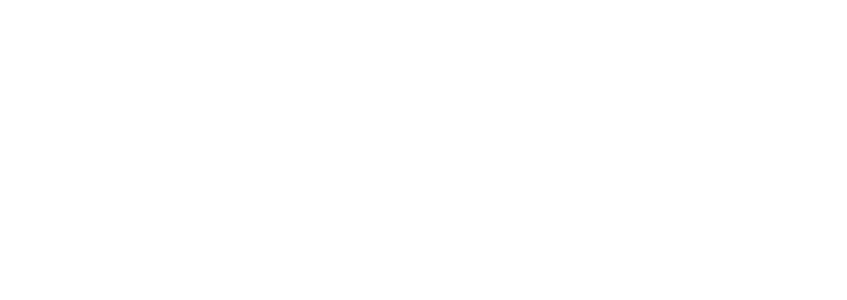
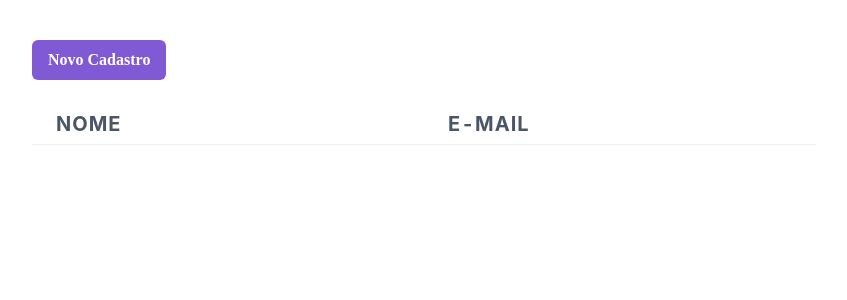
Before and after one commit to thiagolazaro/crud-react, a React (Vite) app: page / in a window 1280 px wide. Shown: the top 300 px of the page, without its empty margins (216-1063 px from the left). Built offline with nearby package versions, Linux system fonts and the light colour scheme.

Commit message:
Finalizando crud - cadastro de clientes

```diff
--- a/src/App.tsx
+++ b/src/App.tsx
@@ -12,10 +12,96 @@ import {
   Tbody,
   useBreakpointValue,
 } from "@chakra-ui/react";
+import {useEffect, useState} from "react";
+import ModalComponent from "./components/ModalComponent";
 
 
 const App = () => {
-  return <></>;
+  const { isOpen, onOpen, onClose } = useDisclosure();
+  const [data, setData] = useState([]);
+  const [dataEdit, setDataEdit] = useState({});
+
+  const isMobile = useBreakpointValue({
+    base: true,
+    lg: false,
+  });
+
+  useEffect(() => {
+    const db_clientes = localStorage.getItem("cad_cliente")
+     ? JSON.parse(localStorage.getItem("cad_cliente"))
+     : [];
+
+     setData(db_clientes);
+
+  }, [setData]);
+
+  const handleRemove = (email) => {
+    const newArray = data.filter((item) => item.email !== email);
+    setData(newArray);
+    localStorage.setItem("cad_cliente", JSON.stringify(newArray));
+  };
+
+  return (
+    <Flex
+      h="100vh"
+      align="center"
+      justify="center"
+      fontSize="20px"
+      fontFamily="poppins"
+    >
+      <Box maxW={800} w="100%" h="100vh" py={10} px={2}>
+        <Button colorScheme="purple" onClick={() => [setDataEdit({}), onOpen()]}>
+          Novo Cadastro
+        </Button>
+
+        <Box overflowY="auto" height="100%">
+          <Table mt="6">
+            <Thead>
+              <Tr>
+                <Th maxW={isMobile ? 5 : 100} fontSize="20px">Nome</Th>
+                <Th maxW={isMobile ? 5 : 100} fontSize="20px">E-mail</Th>
+                <Th p={0}></Th>
+                <Th p={0}></Th>
+              </Tr>
+            </Thead>
+            <Tbody>
+              {data.map(({ name, email }, index) => (
+                <Tr key={index} cursor="pointer" _hover={{ bg: "gray.100" }}>
+                  <Td maxW={isMobile ? 5 : 100}>{name}</Td>
+                  <Td maxW={isMobile ? 5 : 100}>{email}</Td>
+                  <Td p={0}>
+                    <EditIcon
+                      fontSize={20}
+                      onClick={() => [
+                        setDataEdit({ name, email, index }),
+                        onOpen(),
+                      ]}
+                    />
+                  </Td>
+                  <Td p={0}>
+                    <DeleteIcon
+                      fontSize={20}
+                      onClick={() => handleRemove(email)}
+                    />
+                  </Td>
+                </Tr>
+              ))}
+            </Tbody>
+          </Table>
+        </Box>
+      </Box>
+      {isOpen && (
+        <ModalComponent
+        isOpen={isOpen}
+        onClose={onClose}
+        data={data}
+        setData={setData}
+        dataEdit={dataEdit}
+        setDataEdit={setDataEdit}
+        />
+      )}
+    </Flex>
+  );
 }
 
 export default App
--- a/src/components/ModalComponent.jsx
+++ b/src/components/ModalComponent.jsx
@@ -14,7 +14,7 @@ import {
 } from "@chakra-ui/react";
 import { useState } from "react";
 
-const ModelComponent = ({ data, setdata, dataEdit, isOpen, onClose }) => {
+const ModalComponent = ({ data, setdata, dataEdit, isOpen, onClose }) => {
   const [name, setName] = useState(dataEdit.name || "");
   const [email, setEmail] = useState(dataEdit.email || "");
 
@@ -83,4 +83,6 @@ const ModelComponent = ({ data, setdata, dataEdit, isOpen, onClose }) => {
       </Modal>
     </>
   );
-}
+};
+
+export default ModalComponent;
```
Also changed, not shown: img/1.png (added), img/2.png (added).
